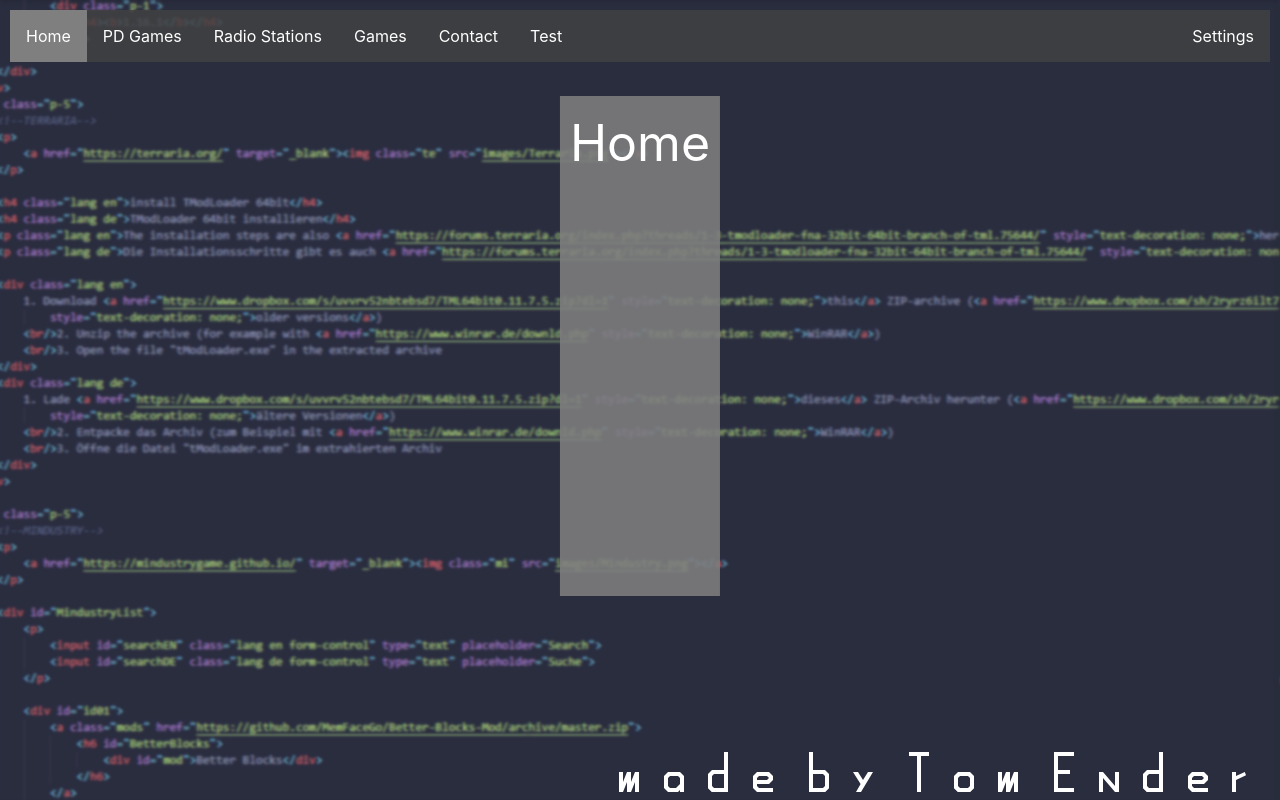
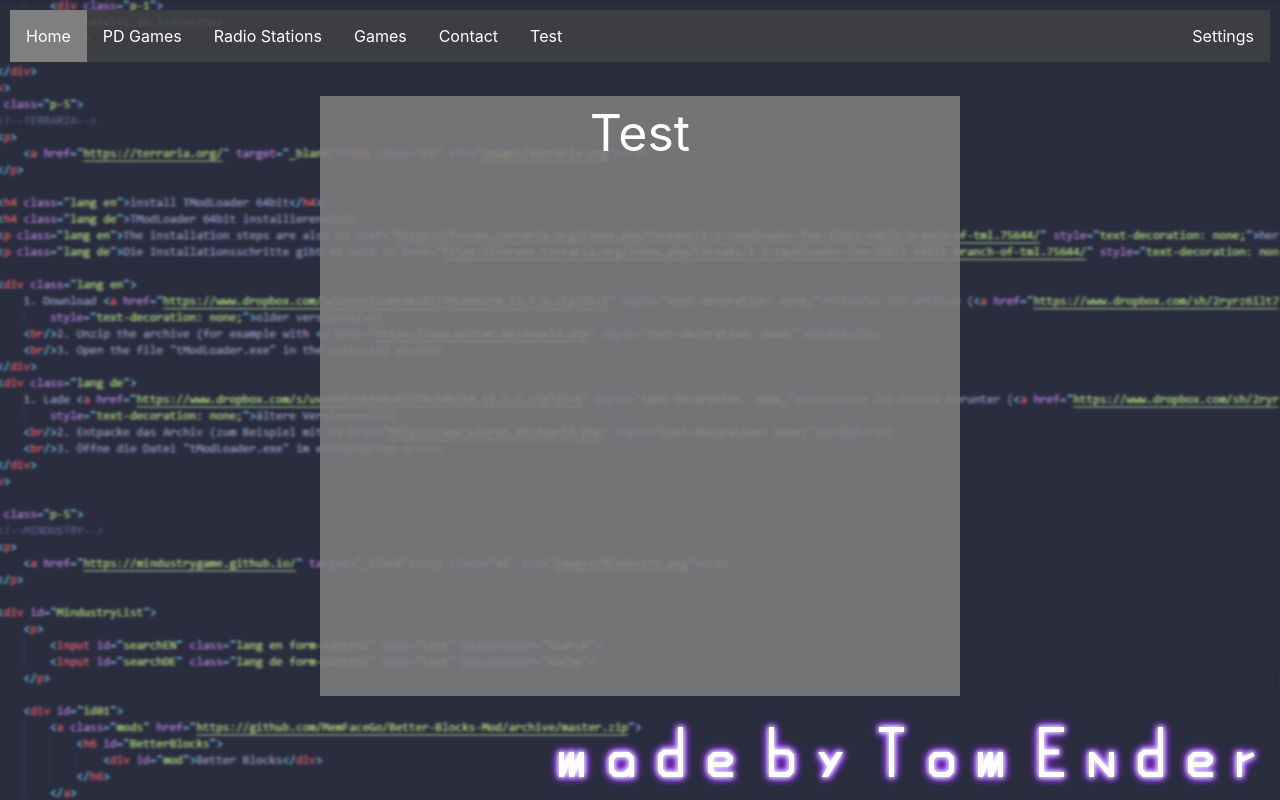
Before and after one commit to Temder/Homepage, a PHP site: page / in a window 1280 px wide. Run offline with PHP 8.4, Linux system fonts and the light colour scheme; some libraries are stand-ins or nearby versions.

Commit message:
glow poly text

```diff
--- a/index.html
+++ b/index.html
@@ -37,7 +37,6 @@
 
     <br/><br/><br/>
 
-    <div>
     <section class="section">
         <article>
             <h>Home</h><br/>
@@ -198,11 +197,9 @@
             <h class="lang de">Spiele</h>
 
             <div class="d-flex flex-wrap justify-content-center">
-                    <div class="p-5">
+                <div class="p-4">
                     <!--MINECRAFT-->
-                        <p>
                     <a href="https://www.minecraft.net/" target="_blank" style="cursor: pointer;"><img class="mc" src="images/Minecraft.png"></a>
-                        </p>
 
                     <div>
                         <h3>Datapacks</h3>
@@ -231,11 +228,9 @@
                         </div>
                     </div>
                 </div>
-                    <div class="p-5">
+                <div class="p-4">
                     <!--TERRARIA-->
-                        <p>
                     <a href="https://terraria.org/" target="_blank"><img class="te" src="images/Terraria.png"></a>
-                        </p>
 
                     <h4 class="lang en">install TModLoader 64bit</h4>
                     <h4 class="lang de">TModLoader 64bit installieren</h4>
@@ -256,11 +251,9 @@
                     </div>
                 </div>
 
-                    <div class="p-5">
+                <div class="p-4">
                     <!--MINDUSTRY-->
-                        <p>
                     <a href="https://mindustrygame.github.io/" target="_blank"><img class="mi" src="images/Mindustry.png"></a>
-                        </p>
 
                     <div id="MindustryList">
                         <p>
@@ -415,7 +408,7 @@
 
     <section class="section">
         <article>
-                <h>Test</h>
+            <h>Test</h><br/>
 
             <div class="d-flex flex-wrap justify-content-center webgl-wrapper">
                 <div class="p-4">
@@ -499,79 +492,74 @@
             </div>
         </article>
     </section>
-    </div>
+
 
 
 
     <div class="d-flex flex-row flex-wrap justify-content-end align-items-end from noselect">
         <div class="lang deFlex">
             <div class="p-2">
-                <svg width="40" preserveAspectRatio="xMidYMid meet" viewBox="0 0 100 100">
-                    <polygon points="0,50 10,50 25,90 40,50 50,50 30,100 20,100" style="fill: white" />
+                <svg class="fromSize" viewbox="0 0 90 150">
+                    <polygon points="20,70 30,70 45,110 60,70 70,70 50,120 40,120" />
                 </svg>
-                <svg width="40" preserveAspectRatio="xMidYMid meet" viewBox="0 0 100 100">
-                    <polygon points="10,50 40,50 50,60 50,90 40,100 40,65 35,60 15,60 10,65 10,100 10,100 0,90 0,60" style="fill:white" />
-                    <polygon points="0,90 10,85 15,90 35,90 40,85 50,90 40,100 10,100 0,90" style="fill:white" />
+                <svg class="fromSize" viewbox="0 0 90 150">
+                    <polygon points="30,70 60,70 70,80 70,110 60,120 30,120 30,105 35,110 55,110 60,105 60,85 55,80 35,80 30,85 30,120 30,120 20,110 20,80" />
                 </svg>
-                <svg width="40" preserveAspectRatio="xMidYMid meet" viewBox="0 0 100 100">
-                    <polygon points="10,50 0,50 0,100 10,100 10,65 40,100 50,100 50,50 40,50 40,85" style="fill:white" />
+                <svg class="fromSize" viewbox="0 0 90 150">
+                    <polygon points="30,70 20,70 20,120 30,120 30,85 60,120 70,120 70,70 60,70 60,105" />
                 </svg>
             </div>
         </div>
         <div class="lang enFlex">
             <div class="p-2">
-                <svg width="40" preserveAspectRatio="xMidYMid meet" viewBox="0 0 100 100">
-                    <polygon points="0,50 10,50 10,75 20,50 30,50 30,75 40,50 50,50 50,100 40,100 40,75 30,100 20,100 20,75 10,100 0,100" style="fill:white" />
+                <svg class="fromSize" viewbox="0 0 90 150">
+                    <polygon points="20,70 30,70 30,95 40,70 50,70 50,95 60,70 70,70 70,120 60,120 60,95 50,120 40,120 40,95 30,120 20,120" />
                 </svg>
-                <svg width="40" preserveAspectRatio="xMidYMid meet" viewBox="0 0 100 100">
-                    <polygon points="0,60 10,50 40,50 50,60 50,100 40,100 40,95 35,100 10,100 0,90 0,60 15,60 10,65 10,85 15,90 30,90 40,80 40,65 35,60" style="fill:white" />
+                <svg class="fromSize" viewbox="0 0 90 150">
+                    <polygon points="20,80 30,70 60,70 70,80 70,120 60,120 60,115 55,120 30,120 20,110 20,80 35,80 30,85 30,105 35,110 50,110 60,100 60,85 55,80" />
                 </svg>
-                <svg width="40" preserveAspectRatio="xMidYMid meet" viewBox="0 0 100 100">
-                    <polygon points="10,45 40,45 40,0 50,0 50,100 40,100 40,55 15,55 10,60 10,100 0,90 0,55" style="fill:white" />
-                    <polygon points="0,90 10,85 15,90 50,90 50,100 10,100" style="fill:white" />
+                <svg class="fromSize" viewbox="0 0 90 150">
+                    <polygon points="30,65 60,65 60,20 70,20 70,120 60,120 60,75 35,75 30,80 30,105 35,110 60,110 60,120 30,120 20,110 20,75" />
                 </svg>
-                <svg width="40" preserveAspectRatio="xMidYMid meet" viewBox="0 0 100 100">
-                    <polygon points="0,70 15,70 35,70 40,65 35,60 15,60 10,65 10,85 15,90 50,90 50,100 10,100 0,90 0,60 10,50 40,50 50,60 50,70 40,80 0,80" style="fill:white" />
+                <svg class="fromSize" viewbox="0 0 90 150">
+                    <polygon points="20,90 35,90 55,90 60,85 55,80 35,80 30,85 30,105 35,110 70,110 70,120 30,120 20,110 20,80 30,70 60,70 70,80 70,90 60,100 20,100" />
                 </svg>
             </div>
             <div class="p-2">
-                <svg width="40" preserveAspectRatio="xMidYMid meet" viewBox="0 0 100 100">
-                    <polygon points="40,45 10,45 10,0 0,0 0,100 10,100 10,55 35,55 40,60 40,100 50,90 50,55" style="fill:white" />
-                    <polygon points="50,90 40,85 35,90 0,90 0,100 40,100" style="fill:white" />
+                <svg class="fromSize" viewbox="0 0 90 150">
+                    <polygon points="60,65 30,65 30,20 20,20 20,120 30,120 30,75 55,75 60,80 60,105 55,110 30,110 30,120 60,120 70,110 70,75" />
                 </svg>
-                <svg width="40" preserveAspectRatio="xMidYMid meet" viewBox="0 0 100 100">
-                    <polygon points="0,50 12.5,50 25,70 37.5,50 50,50 20,100 7.5,100 19,80" style="fill:white" />
+                <svg class="fromSize" viewbox="0 0 90 150">
+                    <polygon points="20,70 32.5,70 45,90 57.5,70 70,70 40,120 27.5,120 39,100" />
                 </svg>
             </div>
         </div>
         <div class="p-2">
-            <svg width="40" preserveAspectRatio="xMidYMid meet" viewBox="0 0 100 100">
-                <polygon points="0,0 50,0 50,10 30,10 30,100 20,100 20,10 0,10" style="fill:white" />
+            <svg class="fromSize" viewbox="0 0 90 150">
+                <polygon points="20,20 70,20 70,30 50,30 50,120 40,120 40,30 20,30" />
             </svg>
-            <svg width="40" preserveAspectRatio="xMidYMid meet" viewBox="0 0 100 100">
-                <polygon points="10,50 40,50 50,60 50,90 40,100 40,65 35,60 15,60 10,65 10,100 10,100 0,90 0,60" style="fill:white" />
-                <polygon points="0,90 10,85 15,90 35,90 40,85 50,90 40,100 10,100 0,90" style="fill:white" />
+            <svg class="fromSize" viewbox="0 0 90 150">
+                <polygon points="30,70 60,70 70,80 70,110 60,120 30,120 30,105 35,110 55,110 60,105 60,85 55,80 35,80 30,85 30,120 30,120 20,110 20,80" />
             </svg>
-            <svg width="40" preserveAspectRatio="xMidYMid meet" viewBox="0 0 100 100">
-                <polygon points="0,50 10,50 10,75 20,50 30,50 30,75 40,50 50,50 50,100 40,100 40,75 30,100 20,100 20,75 10,100 0,100" style="fill:white" />
+            <svg class="fromSize" viewbox="0 0 90 150">
+                <polygon points="20,70 30,70 30,95 40,70 50,70 50,95 60,70 70,70 70,120 60,120 60,95 50,120 40,120 40,95 30,120 20,120" />
             </svg>
         </div>
         <div class="p-2">
-            <svg width="40" preserveAspectRatio="xMidYMid meet" viewBox="0 0 100 100">
-                <polygon points="0,0 50,0 50,10 10,10 10,45 40,45 40,55 10,55 10,90 50,90 50,100 0,100" style="fill:white" />
+            <svg class="fromSize" viewbox="0 0 90 150">
+                <polygon points="20,20 70,20 70,30 30,30 30,65 60,65 60,75 30,75 30,110 70,110 70,120 20,120" />
             </svg>
-            <svg width="40" preserveAspectRatio="xMidYMid meet" viewBox="0 0 100 100">
-                <polygon points="10,50 0,50 0,100 10,100 10,65 40,100 50,100 50,50 40,50 40,85" style="fill:white" />
+            <svg class="fromSize" viewbox="0 0 90 150">
+                <polygon points="30,70 20,70 20,120 30,120 30,85 60,120 70,120 70,70 60,70 60,105" />
             </svg>
-            <svg width="40" preserveAspectRatio="xMidYMid meet" viewBox="0 0 100 100">
-                <polygon points="10,45 40,45 40,0 50,0 50,100 40,100 40,55 15,55 10,60 10,100 0,90 0,55" style="fill:white" />
-                <polygon points="0,90 10,85 15,90 50,90 50,100 10,100" style="fill:white" />
+            <svg class="fromSize" viewbox="0 0 90 150">
+                <polygon points="30,65 60,65 60,20 70,20 70,120 60,120 60,75 35,75 30,80 30,105 35,110 60,110 60,120 30,120 20,110 20,75" />
             </svg>
-            <svg width="40" preserveAspectRatio="xMidYMid meet" viewBox="0 0 100 100">
-                <polygon points="0,70 15,70 35,70 40,65 35,60 15,60 10,65 10,85 15,90 50,90 50,100 10,100 0,90 0,60 10,50 40,50 50,60 50,70 40,80 0,80" style="fill:white" />
+            <svg class="fromSize" viewbox="0 0 90 150">
+                <polygon points="20,90 35,90 55,90 60,85 55,80 35,80 30,85 30,105 35,110 70,110 70,120 30,120 20,110 20,80 30,70 60,70 70,80 70,90 60,100 20,100" />
             </svg>
-            <svg width="40" preserveAspectRatio="xMidYMid meet" viewBox="0 0 100 100">
-                <polygon points="0,50 10,50 10,60 32,50 35,58 10,70 10,100 0,100" style="fill:white" />
+            <svg class="fromSize" viewbox="0 0 90 150">
+                <polygon points="20,70 30,70 30,80 52,70 55,78 30,90 30,120 20,120" />
             </svg>
         </div>
     </div>
@@ -579,4 +567,30 @@
 
 <script src="scripts.js"></script>
 
+<svg>
+        <filter id="red-glow" filterUnits="userSpaceOnUse">
+            <!-- blur the text at different levels-->
+           <feGaussianBlur in="SourceGraphic" stdDeviation="5" result="blur5"/>
+           <feGaussianBlur in="SourceGraphic" stdDeviation="10" result="blur10"/>
+           <!-- merge all the blurs except for the first one -->
+           <feMerge result="blur-merged">
+             <feMergeNode in="blur10"/>
+             <feMergeNode in="blur20"/>
+             <feMergeNode in="blur30"/>
+             <feMergeNode in="blur50"/>
+           </feMerge>
+           <!-- recolour the merged blurs red-->
+           <feColorMatrix result="red-blur" in="blur-merged" type="matrix"
+                          values="0.25 0 0.1 0 0
+                                  0 0.025 0 0 0
+                                  0 0 1 0 0
+                                  0 0 0 1 0" />
+           <feMerge>
+             <feMergeNode in="red-blur"/>       <!-- largest blurs coloured red -->
+             <feMergeNode in="blur5"/>          <!-- smallest blur left white -->
+             <feMergeNode in="SourceGraphic"/>  <!-- original white text -->
+           </feMerge>
+         </filter>
+    </svg>
+
 </html>
--- a/styles.css
+++ b/styles.css
@@ -112,7 +108,7 @@ li:hover:not(.active) {
         cursor: pointer;
     }
 
-section:first-of-type {
+    section:nth-of-type(6) {
         display: block;
     }
 
@@ -120,16 +116,22 @@ section:first-of-type {
         position: absolute;
         background: #7f7f7fe0;
         display: none;
-    min-width: 100px;
-    max-width: 3000px;
-    min-height: 500px;
-    left: 50%;
-    padding: 10px;
-    transform: translateX(-50%);
+        left: clamp(0%, 25vw, 100%);
+        right: clamp(0%, 25vw, 100%);
+        min-height: 75vh;
         color: #fff;
     }
 
-
+    @media screen and (max-width: 900px) {
+        .section {
+            position: absolute;
+            background: #7f7f7fe0;
+            display: none;
+            left: clamp(0%, 2vw, 100%);
+            right: clamp(0%, 2vw, 100%);
+            color: #fff;
+        }
+    }
     /*PD Games*/
 
     button[name="Android"] {
@@ -424,3 +405,27 @@ select:focus,
     select:hover {
         background-color: rgba(255, 255, 255, 0.3);
     }
+    /*Made By Text*/
+
+    .from {
+        position: fixed;
+        bottom: 0px;
+        right: 0px;
+        z-index: 1;
+    }
+
+    polygon {
+        fill: white;
+    }
+
+    polygon {
+        font-family: Helvetica, Arial, sansserif;
+        font-size: 100px;
+        font-weight: 900;
+        fill: white;
+        filter: url(#red-glow);
+    }
+
+    .fromSize {
+        width: clamp(30px, 5vw, 45px);
+    }
```
Also changed, not shown: other parts of styles.css (+25 -50 lines), 1 other file. Lines whose indentation alone changed are shown as unchanged.
